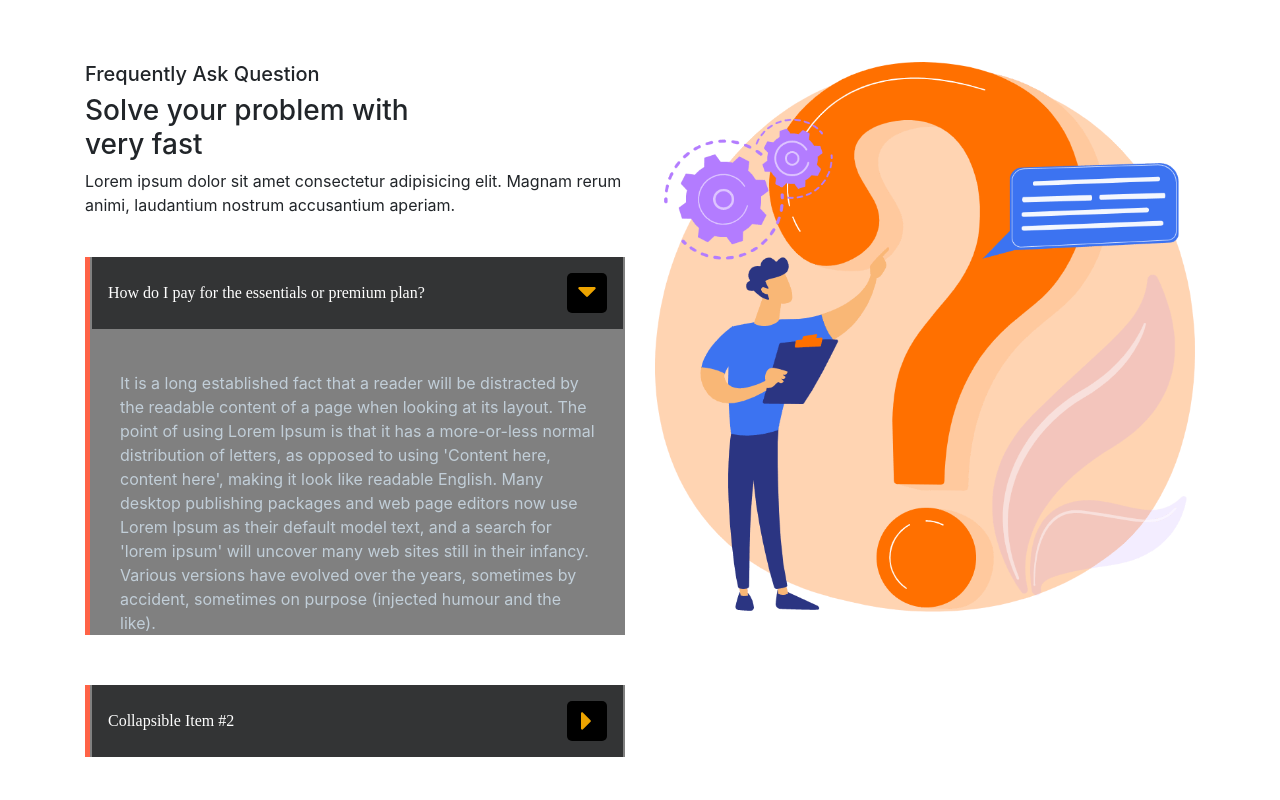
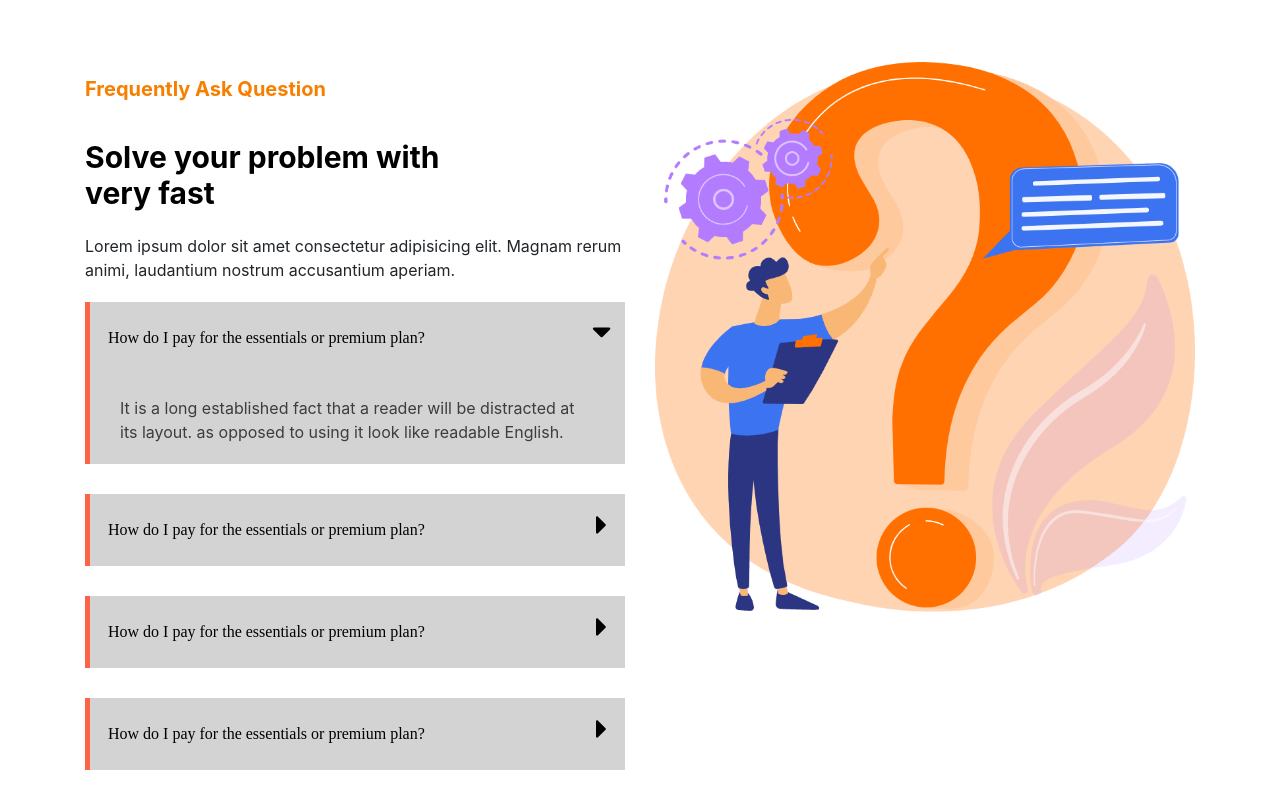
Before and after one commit to mazhars-git/bicycle-lock-app, a React (Create React App) app: page / in a window 1280 px wide. Shown: the part 3680-4480 px from the top of the page. Built offline with nearby package versions, Linux system fonts and the light colour scheme.

Commit message:
faq update

```diff
--- a/src/components/Home/FAQ/FAQ.css
+++ b/src/components/CSS/FAQ.css
@@ -1,18 +1,18 @@
 .accordion{
-    margin: 40px 0;
+    margin: 20px 0;
   }
   .accordion .item {
       border-left: 5px solid tomato;
-      margin-bottom: 50px;
-      background: gray;
+      margin-bottom: 30px;
+      background: lightgray;
   }
   .t-p{
-    color: rgb(193 206 216);
-    padding: 40px 30px 0px 30px;
+    color: rgb(61, 61, 61);
+    padding: 20px 30px;
   }
   .accordion .item .item-header h2 button.btn.btn-link {
-      background: #333435;
-      color: white;
+      background: lightgray;
+      color: #000;
       border-radius: 0px;
       font-family: 'Poppins';
       font-size: 16px;
@@ -39,14 +39,14 @@
   .accordion .item .item-header h2 i {
       float: right;
       font-size: 30px;
-      color: #eca300;
-      background-color: black;
+      color: #000;
+      /* background-color: black;
       width: 40px;
-      height: 40px;
+      height: 40px; */
       display: flex;
       justify-content: center;
       align-items: center;
-      border-radius: 5px;
+      /* border-radius: 5px; */
   }
 
   .accordion button.btn.btn-link.collapsed i {
--- a/src/components/CSS/Subscription.css
+++ b/src/components/CSS/Subscription.css
@@ -14,6 +14,7 @@
     background-color: #f77f00;
     color: #fff;
     border-radius: 30px;
-    padding: 15px 20px;
+    padding: 15px 25px;
     margin-left: -50px;
+    font-weight: bold;
 }
--- a/src/components/Home/FAQ/FAQ.js
+++ b/src/components/Home/FAQ/FAQ.js
@@ -2,17 +2,16 @@ import React from 'react';
 import { FontAwesomeIcon } from '@fortawesome/react-fontawesome';
 import { faCaretRight } from '@fortawesome/free-solid-svg-icons';
 import ImageFaq from '../../../images/faq.png';
-import './FAQ.css';
+import '../../CSS/FAQ.css';
 
 const FAQ = () => {
     return (
         <section className="container py-5">
             <div className="row">
                 <div className="col-md-6">
-                    <h5>Frequently Ask Question</h5>
-                    <h3>Solve your problem with <br />very fast</h3>
+                    <h5 className="semi-heading">Frequently Ask Question</h5>
+                    <h3 className="small-heading">Solve your problem with <br />very fast</h3>
                     <p>Lorem ipsum dolor sit amet consectetur adipisicing elit. Magnam rerum animi, laudantium nostrum accusantium aperiam.</p>
-
 
                     <div class="accordion" id="accordionExample">
                         <div class="item">
@@ -28,7 +27,7 @@ const FAQ = () => {
                             <div id="collapseOne" class="collapse show" aria-labelledby="headingOne"
                                 data-parent="#accordionExample">
                                 <div class="t-p">
-                                    It is a long established fact that a reader will be distracted by the readable content of a page when looking at its layout. The point of using Lorem Ipsum is that it has a more-or-less normal distribution of letters, as opposed to using 'Content here, content here', making it look like readable English. Many desktop publishing packages and web page editors now use Lorem Ipsum as their default model text, and a search for 'lorem ipsum' will uncover many web sites still in their infancy. Various versions have evolved over the years, sometimes by accident, sometimes on purpose (injected humour and the like).
+                                    It is a long established fact that a reader will be distracted at its layout. as opposed to using it look like readable English.
                                 </div>
                             </div>
                         </div>
@@ -38,7 +37,7 @@ const FAQ = () => {
                                 <h2 class="mb-0">
                                 <button class="btn btn-link collapsed" type="button" data-bs-toggle="collapse"
                                     data-bs-target="#collapseTwo" aria-expanded="false" aria-controls="collapseTwo">
-                                Collapsible Item #2
+                                    How do I pay for the essentials or premium plan?
                                 <i class="fa fa-angle-down"><FontAwesomeIcon icon={faCaretRight}/></i>
                                 </button>
                                 </h2>
@@ -46,7 +45,7 @@ const FAQ = () => {
                             <div id="collapseTwo" class="collapse" aria-labelledby="headingTwo"
                                 data-parent="#accordionExample">
                                 <div class="t-p">
-                                    It is a long established fact that a reader will be distracted by the readable content of a page when looking at its layout. The point of using Lorem Ipsum is that it has a more-or-less normal distribution of letters, as opposed to using 'Content here, content here', making it look like readable English. Many desktop publishing packages and web page editors now use Lorem Ipsum as their default model text, and a search for 'lorem ipsum' will uncover many web sites still in their infancy. Various versions have evolved over the years, sometimes by accident, sometimes on purpose (injected humour and the like).
+                                    It is a long established fact that a reader will be distracted at its layout. as opposed to using it look like readable English.
                                 </div>
                             </div>
                         </div>
@@ -57,7 +56,7 @@ const FAQ = () => {
                                     <button class="btn btn-link collapsed" type="button" data-bs-toggle="collapse"
                                         data-bs-target="#collapseThree" aria-expanded="false"
                                         aria-controls="collapseThree">
-                                    Collapsible Item #3
+                                        How do I pay for the essentials or premium plan?
                                     <i class="fa fa-angle-down"><FontAwesomeIcon icon={faCaretRight}/></i>
                                     </button>
                                 </h2>
@@ -65,7 +64,7 @@ const FAQ = () => {
                             <div id="collapseThree" class="collapse" aria-labelledby="headingThree"
                                 data-parent="#accordionExample">
                                 <div class="t-p">
-                                    It is a long established fact that a reader will be distracted by the readable content of a page when looking at its layout. The point of using Lorem Ipsum is that it has a more-or-less normal distribution of letters, as opposed to using 'Content here, content here', making it look like readable English. Many desktop publishing packages and web page editors now use Lorem Ipsum as their default model text, and a search for 'lorem ipsum' will uncover many web sites still in their infancy. Various versions have evolved over the years, sometimes by accident, sometimes on purpose (injected humour and the like).
+                                    It is a long established fact that a reader will be distracted at its layout. as opposed to using it look like readable English.
                                 </div>
                             </div>
                         </div>
@@ -76,7 +75,7 @@ const FAQ = () => {
                                 <button class="btn btn-link collapsed" type="button" data-bs-toggle="collapse"
                                     data-bs-target="#collapseFour" aria-expanded="false"
                                     aria-controls="collapseFour">
-                                Collapsible Item #4
+                                    How do I pay for the essentials or premium plan?
                                 <i class="fa fa-angle-down"><FontAwesomeIcon icon={faCaretRight}/></i>
                                 </button>
                                 </h2>
@@ -84,7 +83,7 @@ const FAQ = () => {
                             <div id="collapseFour" class="collapse" aria-labelledby="headingFour"
                                 data-parent="#accordionExample">
                                 <div class="t-p">
-                                It is a long established fact that a reader will be distracted by the readable content of a page when looking at its layout. The point of using Lorem Ipsum is that it has a more-or-less normal distribution of letters, as opposed to using 'Content here, content here', making it look like readable English. Many desktop publishing packages and web page editors now use Lorem Ipsum as their default model text, and a search for 'lorem ipsum' will uncover many web sites still in their infancy. Various versions have evolved over the years, sometimes by accident, sometimes on purpose (injected humour and the like).
+                                    It is a long established fact that a reader will be distracted at its layout. as opposed to using it look like readable English.
                                 </div>
                             </div>
                         </div>
```
